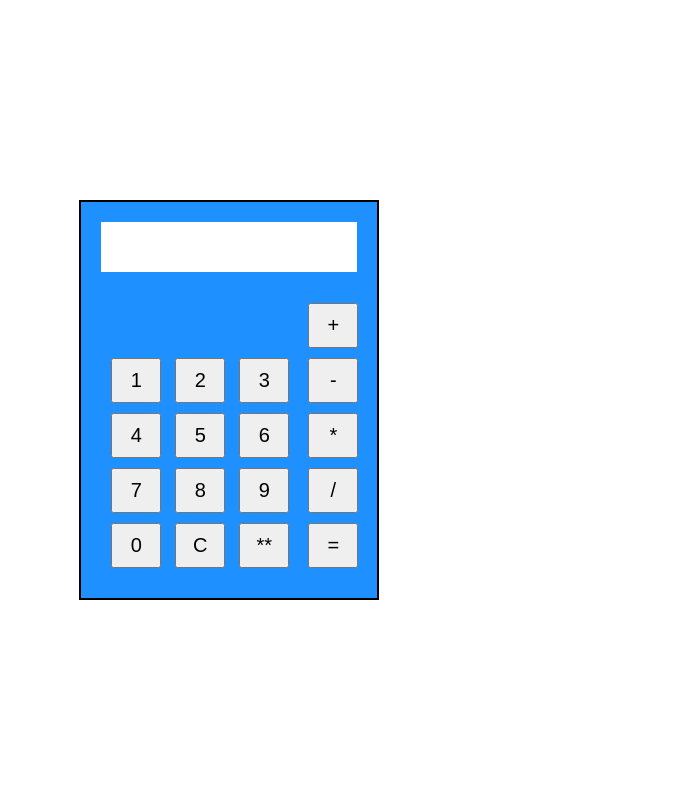
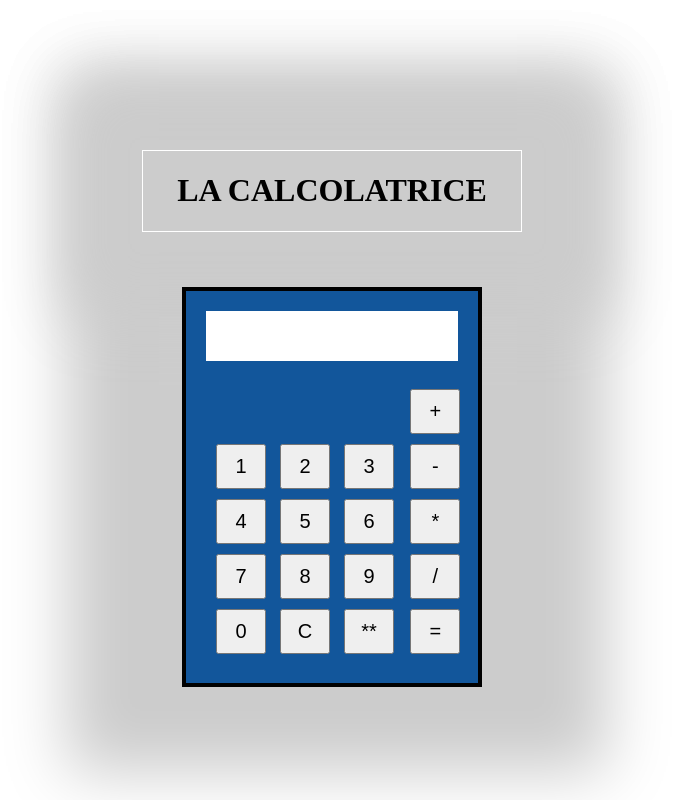
Before and after one commit to fbsviluppatore/calcolatrice, a plain HTML site: page index.html in a window 1280 px wide. Shown: the whole page, without its empty margins (308-981 px from the left). Drawn offline with Linux system fonts and the light colour scheme.

Commit message:
Add files via upload

```diff
--- a/index.html
+++ b/index.html
@@ -15,7 +15,8 @@
 
 
 
-
+<div class="container">
+    <div class="titolo"><h1>LA CALCOLATRICE</h1></div>
     <div class="prova2">
 
         <div class="bottoni" id="counter"></div>
@@ -50,7 +51,7 @@
         </div>
     </div>
 
-
+</div>
 
 
 
--- a/style.css
+++ b/style.css
@@ -1,17 +1,38 @@
-*{box-sizing:border-box;}
+* {
+  box-sizing: border-box;
+}
+.titolo {
+  width: 100%;
+  margin-bottom: 55px;
+  border: 1px solid #fff;
+  background-color: #ccc;
+  box-shadow: 5px 5px 60px 80px #ccc ;
+  text-align: center;
+}
+.container {
+  background-color: #ccc;
+  box-shadow: 5px 5px 60px 80px #ccc ;
+  margin:  auto auto;
+  align-items: center;
+  width: 30%;
+  height: 70%;
+  position: relative;
+  display: flex;
+  flex-direction: column;
+  justify-content: center;
+  margin-top: 150px;
+}
 .prova2 {
   position: relative;
   display: flex;
   flex-direction: row;
-  justify-content: space-between;
+  justify-content: center;
   width: 300px;
   height: 400px;
-  margin-top: 200px;
-  left: 30%;
-  border: 2px solid #000;
-  background-color: dodgerblue;
+  border: 4px solid #000;
+  background-color: #12569b;
   flex-wrap: wrap;
-  padding:10px;
+  padding: 10px;
 }
 
 #counter {
@@ -26,8 +47,32 @@
   text-align: center;
   align-items: center;
 }
-.calc-style{display: inline-block;}
-button{width: 50px;height: 45px;font-size: 20px;margin: 5px;}
-input{width: 50px;height: 45px;font-size: 20px;margin: 5px;}
-.numeri{width: 70%;height: 100%;display: inline-block;margin-left: 15px;}
-.bottone{display: inline-block;width: 20%;}
+.calc-style {
+  display: inline-block;
+}
+button {
+  width: 50px;
+  height: 45px;
+  font-size: 20px;
+  margin: 5px;
+}
+input {
+  width: 50px;
+  height: 45px;
+  font-size: 20px;
+  margin: 5px;
+}
+.numeri {
+  width: 70%;
+  height: 100%;
+  display: inline-block;
+  margin-left: 15px;
+}
+.bottone {
+  display: inline-block;
+  width: 20%;
+}
+
+@media (max-width: 767px){
+  .container{width: 100%;}
+}
```
Lines whose indentation alone changed are shown as unchanged.
